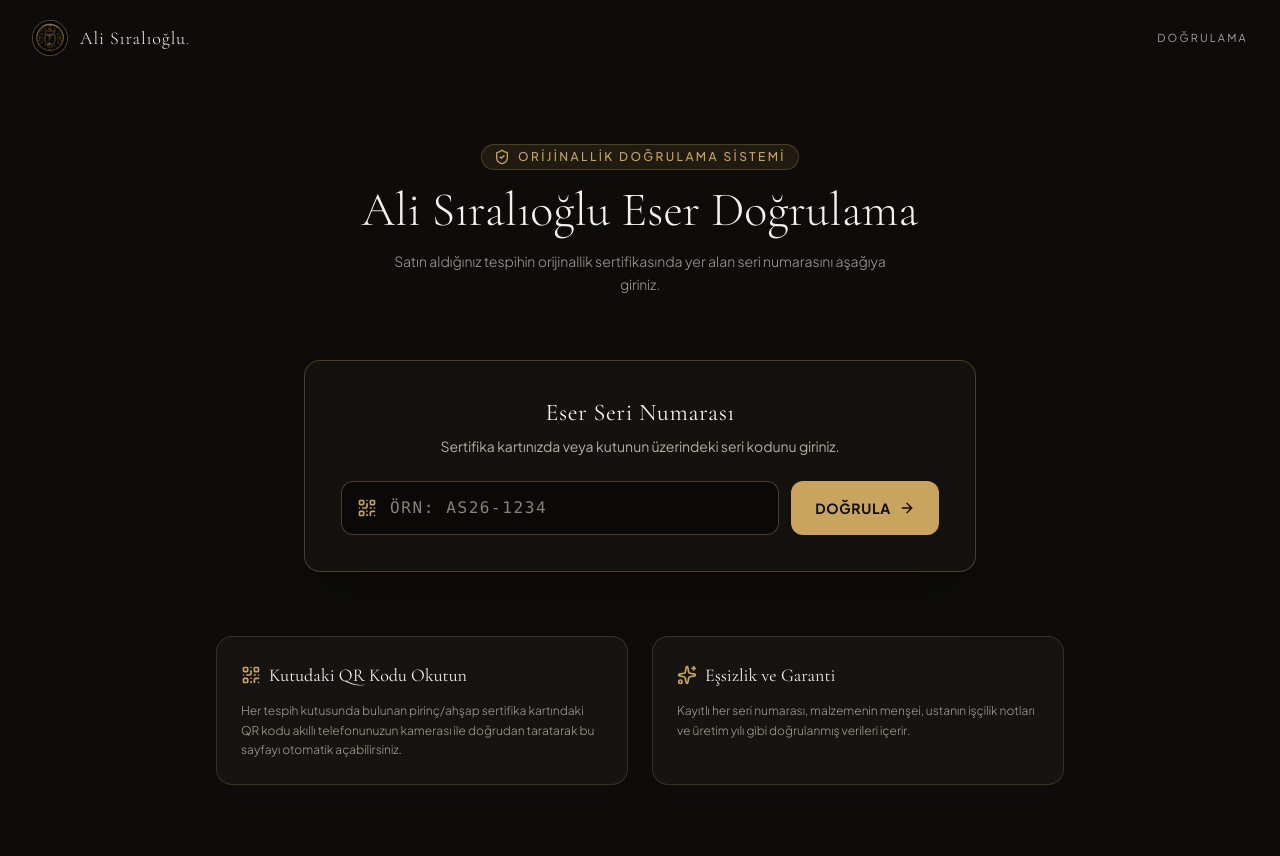
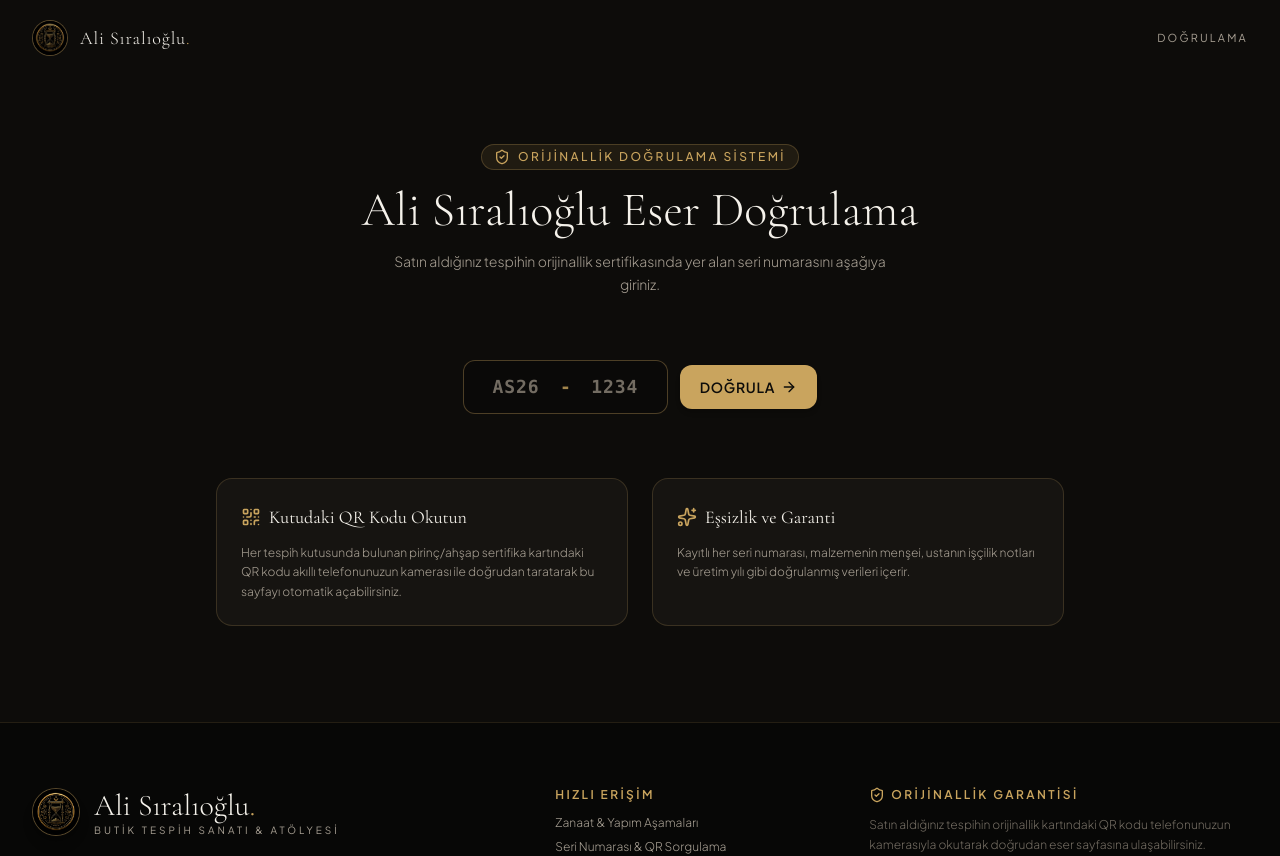
Before and after one commit to CaglayanCaliskan/ali, a Next.js app: page /dogrula in a window 1280 px wide. Shown: the top 856 px of the page. Built offline with nearby package versions, Linux system fonts and the light colour scheme.

Commit message:
feat: improve serial verification UX with dual-box format and auto-dash

```diff
--- a/src/app/admin/page.tsx
+++ b/src/app/admin/page.tsx
@@ -1,6 +1,6 @@
 "use client";
 
-import { useState, useEffect } from "react";
+import { useState, useEffect, useRef } from "react";
 import Link from "next/link";
 import Image from "next/image";
 import { QRCodeSVG } from "qrcode.react";
@@ -81,6 +81,10 @@
   const [isFormOpen, setIsFormOpen] = useState(false);
   const [editingSerial, setEditingSerial] = useState<string | null>(null);
   const [formData, setFormData] = useState<TesbihProduct>(DEFAULT_PRODUCT_FORM);
+  const [adminSerialP1, setAdminSerialP1] = useState("");
+  const [adminSerialP2, setAdminSerialP2] = useState("");
+  const adminSerialPart1Ref = useRef<HTMLInputElement>(null);
+  const adminSerialPart2Ref = useRef<HTMLInputElement>(null);
   const [formMsg, setFormMsg] = useState<{ type: "success" | "error"; text: string } | null>(null);
   const [qrModalProduct, setQrModalProduct] = useState<TesbihProduct | null>(null);
   const [isUploading, setIsUploading] = useState(false);
@@ -254,6 +258,9 @@
   // Generate Serial Helper
   const generateSerial = () => {
     const suggestedSerial = generateUniqueSerial(products);
+    const [s1, s2] = suggestedSerial.split("-");
+    setAdminSerialP1(s1 || "");
+    setAdminSerialP2(s2 || "");
     const suggestedCert = `AS-CERT-${Math.floor(1000 + Math.random() * 9000)}`;
 
     setFormData((prev) => ({
@@ -267,7 +274,11 @@
   const handleNewProduct = () => {
     setEditingSerial(null);
     const newForm = { ...DEFAULT_PRODUCT_FORM };
-    newForm.serial = generateUniqueSerial(products);
+    const generated = generateUniqueSerial(products);
+    const [g1, g2] = generated.split("-");
+    setAdminSerialP1(g1 || "");
+    setAdminSerialP2(g2 || "");
+    newForm.serial = generated;
     newForm.certificateNo = `AS-CERT-${Math.floor(1000 + Math.random() * 9000)}`;
     newForm.certificateDate = new Date().toLocaleDateString("tr-TR", { day: "numeric", month: "long", year: "numeric" });
     setFormData(newForm);
@@ -278,6 +289,9 @@
   // Open modal for editing
   const handleEditProduct = (prod: TesbihProduct) => {
     setEditingSerial(prod.serial);
+    const parts = (prod.serial || "").split(/[-/ ]/);
+    setAdminSerialP1(parts[0] || "");
+    setAdminSerialP2(parts.slice(1).join("") || "");
     setFormData(JSON.parse(JSON.stringify(prod)));
     setFormMsg(null);
     setIsFormOpen(true);
@@ -288,13 +302,17 @@
     e.preventDefault();
     setFormMsg(null);
 
-    if (!formData.serial.trim() || !formData.name.trim()) {
-      setFormMsg({ type: "error", text: "Lütfen seri no ve ürün adını doldurunuz." });
+    const cleanP1 = adminSerialP1.trim().toUpperCase();
+    const cleanP2 = adminSerialP2.trim().toUpperCase();
+    const finalSerial = `${cleanP1}-${cleanP2}`;
+
+    if (!cleanP1 || !cleanP2 || !formData.name.trim()) {
+      setFormMsg({ type: "error", text: "Lütfen 8 haneli seri numarasını eksiksiz giriniz ve ürün adını doldurunuz (Örn: AS26-1234)." });
       return;
     }
 
     const activePass = storedPassword || localStorage.getItem("ali_admin_pass") || "";
-    const savedProduct = { ...formData, serial: formData.serial.trim().toUpperCase() };
+    const savedProduct = { ...formData, serial: finalSerial };
 
     // 1. Optimistic UI update for instant feel
     setProducts((prev) => {
@@ -782,14 +800,86 @@
                         </button>
                       )}
                     </div>
-                    <input
-                      type="text"
-                      required
-                      value={formData.serial}
-                      onChange={(e) => setFormData({ ...formData, serial: e.target.value.toUpperCase() })}
-                      placeholder="Örn: AS26-1234"
-                      className="w-full bg-[#0d0c0a] border border-[#c9a45e]/25 px-3 py-2 rounded-xl text-[#f5f2eb] font-mono outline-none focus:border-[#c9a45e]"
-                    />
+                    <div className="flex items-center bg-[#0d0c0a] border border-[#c9a45e]/25 focus-within:border-[#c9a45e] focus-within:ring-1 focus-within:ring-[#c9a45e]/30 rounded-xl px-3 py-1.5 transition-all">
+                      <input
+                        ref={adminSerialPart1Ref}
+                        type="text"
+                        required
+                        maxLength={4}
+                        value={adminSerialP1}
+                        onChange={(e) => {
+                          const clean = e.target.value.toUpperCase().replace(/[^A-Z0-9]/g, "").slice(0, 4);
+                          setAdminSerialP1(clean);
+                          setFormData((prev) => ({ ...prev, serial: `${clean}-${adminSerialP2}` }));
+                          if (clean.length === 4) {
+                            adminSerialPart2Ref.current?.focus();
+                          }
+                        }}
+                        onKeyDown={(e) => {
+                          if (e.key === "-" || e.key === "/" || e.key === " " || e.key === "ArrowRight") {
+                            if (adminSerialP1.length > 0) {
+                              e.preventDefault();
+                              adminSerialPart2Ref.current?.focus();
+                            }
+                          }
+                        }}
+                        onPaste={(e) => {
+                          e.preventDefault();
+                          const clean = e.clipboardData.getData("text").toUpperCase().replace(/[^A-Z0-9]/g, "");
+                          const p1 = clean.slice(0, 4);
+                          const p2 = clean.slice(4, 8);
+                          setAdminSerialP1(p1);
+                          setAdminSerialP2(p2);
+                          setFormData((prev) => ({ ...prev, serial: `${p1}-${p2}` }));
+                          if (p1.length === 4) {
+                            adminSerialPart2Ref.current?.focus();
+                          }
+                        }}
+                        placeholder="AS26"
+                        className="w-16 sm:w-20 text-center bg-transparent text-[#f5f2eb] placeholder-[#736c62] font-mono font-bold uppercase tracking-wider outline-none py-1"
+                      />
+                      <span className="text-[#c9a45e] font-mono text-base font-bold px-1.5 select-none opacity-80">
+                        -
+                      </span>
+                      <input
+                        ref={adminSerialPart2Ref}
+                        type="text"
+                        required
+                        maxLength={4}
+                        value={adminSerialP2}
+                        onChange={(e) => {
+                          const clean = e.target.value.toUpperCase().replace(/[^A-Z0-9]/g, "").slice(0, 4);
+                          setAdminSerialP2(clean);
+                          setFormData((prev) => ({ ...prev, serial: `${adminSerialP1}-${clean}` }));
+                        }}
+                        onKeyDown={(e) => {
+                          if (e.key === "Backspace" && adminSerialP2.length === 0) {
+                            e.preventDefault();
+                            adminSerialPart1Ref.current?.focus();
+                          } else if (e.key === "ArrowLeft") {
+                            const target = e.target as HTMLInputElement;
+                            if (target.selectionStart === 0 && target.selectionEnd === 0) {
+                              e.preventDefault();
+                              adminSerialPart1Ref.current?.focus();
+                            }
+                          }
+                        }}
+                        onPaste={(e) => {
+                          e.preventDefault();
+                          const clean = e.clipboardData.getData("text").toUpperCase().replace(/[^A-Z0-9]/g, "");
+                          const p1 = clean.slice(0, 4);
+                          const p2 = clean.slice(4, 8);
+                          setAdminSerialP1(p1);
+                          setAdminSerialP2(p2);
+                          setFormData((prev) => ({ ...prev, serial: `${p1}-${p2}` }));
+                          if (p1.length === 4) {
+                            adminSerialPart2Ref.current?.focus();
+                          }
+                        }}
+                        placeholder="1234"
+                        className="w-16 sm:w-20 text-center bg-transparent text-[#f5f2eb] placeholder-[#736c62] font-mono font-bold uppercase tracking-wider outline-none py-1"
+                      />
+                    </div>
                   </div>
 
                   <div>
--- a/src/components/SerialSearch.tsx
+++ b/src/components/SerialSearch.tsx
@@ -1,8 +1,8 @@
 "use client";
 
-import { useState, FormEvent } from "react";
+import { useState, useRef, FormEvent, KeyboardEvent, ClipboardEvent } from "react";
 import { useRouter } from "next/navigation";
-import { QrCode, ArrowRight } from "lucide-react";
+import { ArrowRight } from "lucide-react";
 
 interface SerialSearchProps {
   compact?: boolean;
@@ -10,107 +10,167 @@
 
 export default function SerialSearch({ compact = false }: SerialSearchProps) {
   const router = useRouter();
-  const [serial, setSerial] = useState("");
+  const [part1, setPart1] = useState("");
+  const [part2, setPart2] = useState("");
   const [error, setError] = useState<string | null>(null);
   const [isLoading, setIsLoading] = useState(false);
 
-  const handleSearch = (e?: FormEvent) => {
+  const part1Ref = useRef<HTMLInputElement>(null);
+  const part2Ref = useRef<HTMLInputElement>(null);
+
+  const cleanVal = (val: string) => {
+    return val.toUpperCase().replace(/[^A-Z0-9]/g, "");
+  };
+
+  const handlePart1Change = (e: React.ChangeEvent<HTMLInputElement>) => {
+    const clean = cleanVal(e.target.value).slice(0, 4);
+    if (error) setError(null);
+    setPart1(clean);
+
+    // İlk 4 hane dolunca doğrudan 2. kutuya geç
+    if (clean.length === 4) {
+      part2Ref.current?.focus();
+    }
+  };
+
+  const handlePart2Change = (e: React.ChangeEvent<HTMLInputElement>) => {
+    const clean = cleanVal(e.target.value).slice(0, 4);
+    if (error) setError(null);
+    setPart2(clean);
+  };
+
+  const handlePart1KeyDown = (e: KeyboardEvent<HTMLInputElement>) => {
+    if (e.key === "-" || e.key === "/" || e.key === " " || e.key === "ArrowRight") {
+      if (part1.length > 0) {
+        e.preventDefault();
+        part2Ref.current?.focus();
+      }
+    } else if (e.key === "Enter") {
+      e.preventDefault();
+      handleSubmit();
+    }
+  };
+
+  const handlePart2KeyDown = (e: KeyboardEvent<HTMLInputElement>) => {
+    if (e.key === "Backspace" && part2.length === 0) {
+      e.preventDefault();
+      part1Ref.current?.focus();
+    } else if (e.key === "ArrowLeft") {
+      const target = e.target as HTMLInputElement;
+      if (target.selectionStart === 0 && target.selectionEnd === 0) {
+        e.preventDefault();
+        part1Ref.current?.focus();
+      }
+    } else if (e.key === "Enter") {
+      e.preventDefault();
+      handleSubmit();
+    }
+  };
+
+  const handlePaste = (e: ClipboardEvent<HTMLInputElement>) => {
+    e.preventDefault();
+    const clean = cleanVal(e.clipboardData.getData("text"));
+    if (!clean) return;
+
+    if (error) setError(null);
+    const p1 = clean.slice(0, 4);
+    const p2 = clean.slice(4, 8);
+
+    setPart1(p1);
+    setPart2(p2);
+
+    if (p1.length === 4) {
+      part2Ref.current?.focus();
+    } else {
+      part1Ref.current?.focus();
+    }
+  };
+
+  const handleSubmit = (e?: FormEvent) => {
     if (e) e.preventDefault();
-    const cleanSerial = serial.trim().toUpperCase();
 
-    if (!cleanSerial) {
-      setError("Lütfen ürün sertifikanızda yer alan seri numarasını giriniz.");
+    const p1 = part1.trim().toUpperCase();
+    const p2 = part2.trim().toUpperCase();
+
+    if (!p1 && !p2) {
+      setError("Lütfen seri numarasını giriniz.");
+      part1Ref.current?.focus();
       return;
     }
 
+    if (p1.length < 4 || p2.length < 4) {
+      setError("Lütfen 8 haneli seri numarasını eksiksiz giriniz.");
+      if (p1.length < 4) part1Ref.current?.focus();
+      else part2Ref.current?.focus();
+      return;
+    }
+
+    const fullSerial = `${p1}-${p2}`;
     setIsLoading(true);
     setError(null);
-
-    // Direct routing to the product verification page
-    router.push(`/urun/${encodeURIComponent(cleanSerial)}`);
+    router.push(`/urun/${encodeURIComponent(fullSerial)}`);
   };
 
-  const handleQuickSelect = (sn: string) => {
-    setSerial(sn);
-    setError(null);
-    setIsLoading(true);
-    router.push(`/urun/${encodeURIComponent(sn)}`);
-  };
+  return (
+    <form onSubmit={handleSubmit} className="w-full max-w-md mx-auto">
+      <div className="flex items-center justify-center gap-2 sm:gap-3">
+        {/* İki input ve otomatik slash */}
+        <div className="flex items-center bg-[#0a0908] border border-[#c9a45e]/35 focus-within:border-[#c9a45e] focus-within:ring-1 focus-within:ring-[#c9a45e]/40 rounded-xl px-3 py-1.5 transition-all">
+          <input
+            ref={part1Ref}
+            type="text"
+            inputMode="text"
+            autoCapitalize="characters"
+            autoComplete="off"
+            autoCorrect="off"
+            spellCheck="false"
+            maxLength={4}
+            value={part1}
+            onChange={handlePart1Change}
+            onKeyDown={handlePart1KeyDown}
+            onPaste={handlePaste}
+            placeholder="AS26"
+            className="w-16 sm:w-20 text-center bg-transparent text-[#f5f2eb] placeholder-[#736c62] text-base sm:text-lg font-mono font-bold uppercase tracking-wider outline-none py-1.5"
+          />
 
-  if (compact) {
-    return (
-      <form onSubmit={handleSearch} className="relative w-full max-w-md">
-        <div className="relative flex items-center">
+          <span className="text-[#c9a45e] font-mono text-lg font-bold px-1 select-none opacity-80">
+            -
+          </span>
+
           <input
+            ref={part2Ref}
             type="text"
-            value={serial}
-            onChange={(e) => {
-              setSerial(e.target.value);
-              if (error) setError(null);
-            }}
-            placeholder="Seri No girin (Örn: AS26-1234)"
-            className="w-full bg-[#161411]/90 border border-[#c9a45e]/30 focus:border-[#c9a45e] text-[#f5f2eb] placeholder-[#736c62] text-sm tracking-wider uppercase px-4 py-3 pr-24 rounded-lg outline-none transition-all"
+            inputMode="text"
+            autoCapitalize="characters"
+            autoComplete="off"
+            autoCorrect="off"
+            spellCheck="false"
+            maxLength={4}
+            value={part2}
+            onChange={handlePart2Change}
+            onKeyDown={handlePart2KeyDown}
+            onPaste={handlePaste}
+            placeholder="1234"
+            className="w-16 sm:w-20 text-center bg-transparent text-[#f5f2eb] placeholder-[#736c62] text-base sm:text-lg font-mono font-bold uppercase tracking-wider outline-none py-1.5"
           />
+        </div>
+
+        {/* Doğrula butonu */}
         <button
           type="submit"
           disabled={isLoading}
-            className="absolute right-1.5 px-4 py-2 bg-[#c9a45e] hover:bg-[#d9bf87] text-[#0d0c0a] text-xs font-semibold uppercase tracking-wider rounded-md transition-colors flex items-center gap-1"
+          className="px-5 py-3 bg-[#c9a45e] hover:bg-[#d9bf87] text-[#0d0c0a] font-semibold text-xs sm:text-sm uppercase tracking-wider rounded-xl transition-all shadow-md flex items-center justify-center gap-1.5 cursor-pointer disabled:opacity-50 shrink-0"
         >
-            {isLoading ? "Aranıyor..." : "Sorgula"}
-          </button>
-        </div>
-        {error && <p className="text-xs text-rose-400 mt-1.5">{error}</p>}
-      </form>
-    );
-  }
-
-  return (
-    <div className="w-full max-w-2xl mx-auto">
-      <div className="relative p-6 sm:p-9 rounded-2xl bg-[#14120f] border border-[#c9a45e]/30 shadow-2xl overflow-hidden">
-        <div className="text-center mb-6 relative z-10">
-          <h3 className="font-serif text-xl sm:text-2xl font-normal text-[#f5f2eb] tracking-wide">
-            Eser Seri Numarası
-          </h3>
-          <p className="text-xs sm:text-sm text-[#b5ada0] mt-1.5 font-normal max-w-lg mx-auto leading-relaxed">
-            Sertifika kartınızda veya kutunun üzerindeki seri kodunu giriniz.
-          </p>
-        </div>
-
-        {/* Search Input Box */}
-        <form onSubmit={handleSearch} className="relative z-10 space-y-4">
-          <div className="flex flex-col sm:flex-row gap-3 items-stretch">
-            <div className="relative flex-1">
-              <div className="absolute inset-y-0 left-0 pl-4 flex items-center pointer-events-none text-[#c9a45e]">
-                <QrCode className="w-5 h-5" />
-              </div>
-              <input
-                type="text"
-                value={serial}
-                onChange={(e) => {
-                  setSerial(e.target.value);
-                  if (error) setError(null);
-                }}
-                placeholder="Örn: AS26-1234"
-                className="w-full bg-[#0a0908] border border-[#c9a45e]/35 focus:border-[#c9a45e] focus:ring-1 focus:ring-[#c9a45e]/50 text-[#f5f2eb] placeholder-[#8c8273] text-sm sm:text-base tracking-widest uppercase pl-12 pr-4 py-3.5 rounded-xl outline-none transition-all font-mono"
-              />
-            </div>
-            <button
-              type="submit"
-              disabled={isLoading}
-              className="px-6 py-3.5 bg-[#c9a45e] hover:bg-[#d9bf87] text-[#0d0c0a] font-bold text-xs sm:text-sm tracking-wider uppercase rounded-xl transition-all shadow-md flex items-center justify-center gap-2 group cursor-pointer"
-            >
-              <span>{isLoading ? "Sorgulanıyor..." : "Doğrula"}</span>
-              <ArrowRight className="w-4 h-4 group-hover:translate-x-1 transition-transform" />
+          <span>{isLoading ? "..." : "Doğrula"}</span>
+          <ArrowRight className="w-4 h-4" />
         </button>
       </div>
 
       {error && (
-            <p className="text-xs text-rose-300 bg-rose-950/60 border border-rose-800/60 px-4 py-2.5 rounded-lg text-center font-medium animate-in fade-in duration-200">
+        <p className="text-xs text-rose-400 mt-2 text-center animate-in fade-in duration-150">
           {error}
         </p>
       )}
     </form>
-      </div>
-    </div>
   );
 }
```
Also changed, not shown: src/data/products.ts (+13 -1 lines), src/lib/storage.ts (+14 -1 lines). Lines whose indentation alone changed are shown as unchanged.
